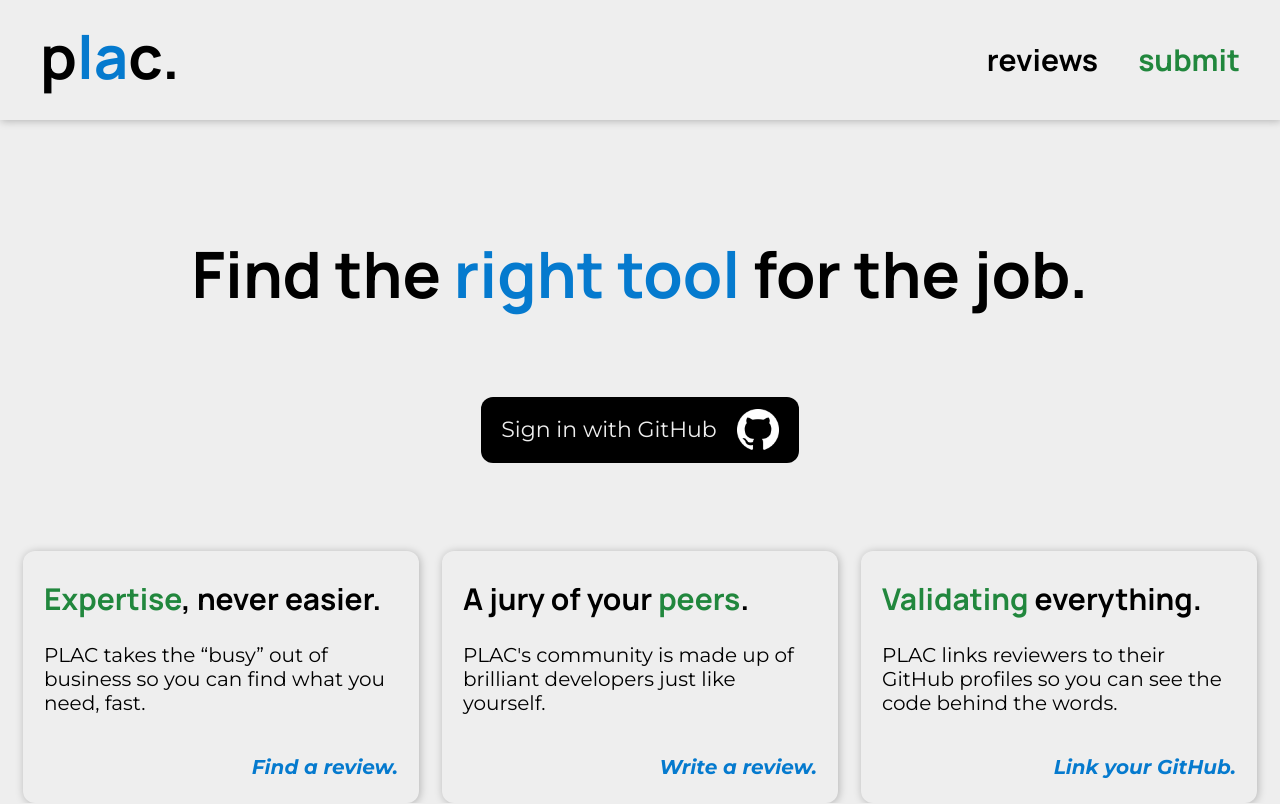
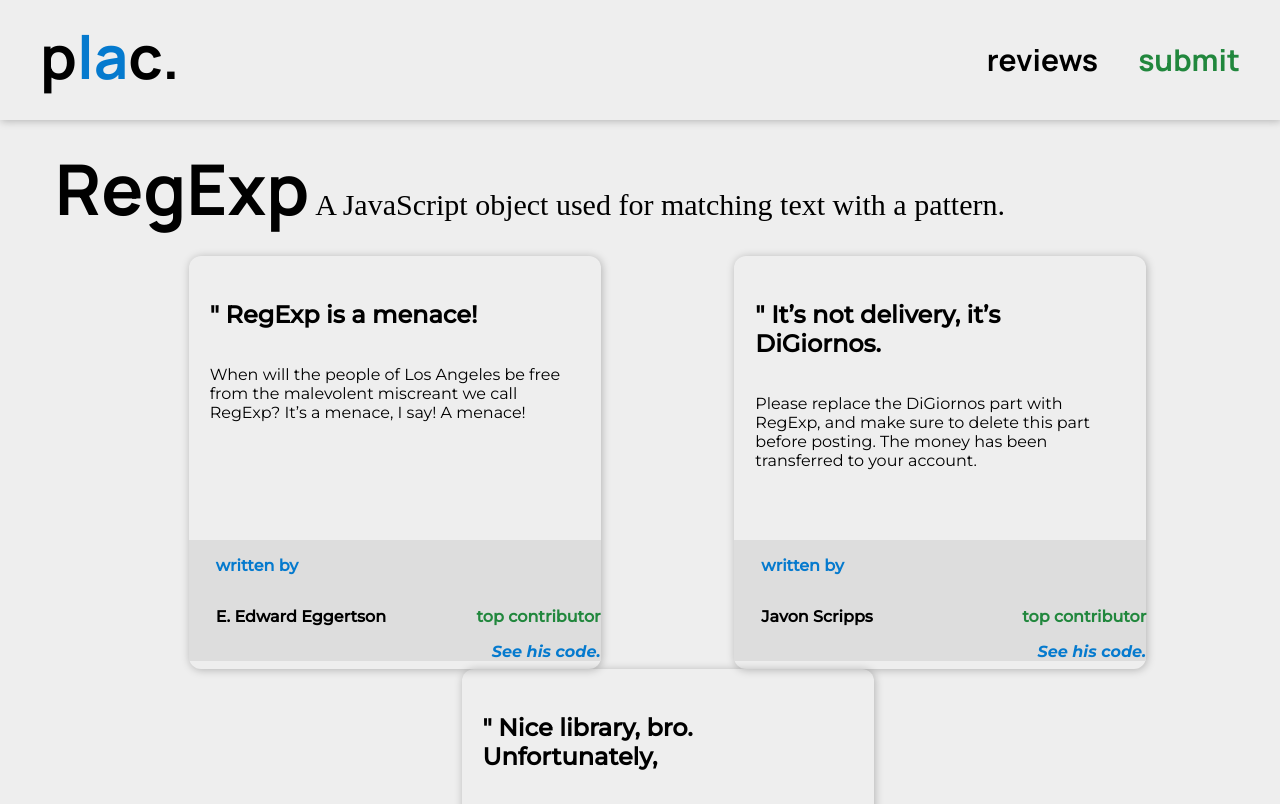
Before and after one commit to 8BitRobot/plac, a React (Create React App) app in the folder frontend/: page / in a window 1280 px wide. Shown: the top 804 px of the page. Built offline with nearby package versions, Linux system fonts and the light colour scheme.

Commit message:
Initial Design for Review Page - fix style issues.

```diff
--- a/frontend/src/Reviews/ReviewCard/ReviewCard.scss
+++ b/frontend/src/Reviews/ReviewCard/ReviewCard.scss
@@ -3,7 +3,7 @@
 .review-card-container {
     display: grid;
     grid-template-columns: 412px;
-    grid-template-rows: 300 px 113 px;
+    grid-template-rows: 284px 129px;
     grid-template-areas: "descript" "info";
     box-sizing: border-box;
     border-radius: var.$bradius;
@@ -24,12 +24,16 @@
 
     }*/
 
-    h2{
-        font-size: 32;
+    h2 {
+       // margin-top:16px;
+        //margin-left:27px;
+
+        font-size: 102;
         font: "Monteserrat";
+        color: #000000;
 
-        span{
-            font-size: 79;
+        span {
+            font-size: 100;
             font-style: bold;
 
         }
@@ -43,24 +47,27 @@
 
 .review-card-info{
     grid-area: info;
-    background-color: "#DDDDDD";
+    background-color: #DDDDDD;
     display: flex;
     flex-flow: column;
     justify-content: space-between;
-    padding: 24px 21px;
+    //padding: 24px 21px;
 
 
     p{
-        color: "#057ACE";
+        margin-top:16px;
+        margin-left:27px;
+        color: #057ACE;
         font-size: 16;
         font: "Manrope";
-        font-style: bold;
+        font-weight: 700;
     }
 
     .secondT{
         display: flex;
         flex-flow: row;
         justify-content: space-between;
+
         padding: 24px, 21px;
 
 
@@ -68,6 +75,7 @@
             p{
             font: "Manrope";
             font-size: 20;
+            color: #000000;
             font-style: bold;
             }
 
@@ -75,7 +83,7 @@
 
         .topC{
             p{
-            color: "#21873D";
+            color: #21873D;
             font-size: 14;
             font-style: bold;
             font: "Manrope";
--- a/frontend/src/Reviews/ReviewCard/index.js
+++ b/frontend/src/Reviews/ReviewCard/index.js
@@ -6,8 +6,8 @@ function ReviewCard(props) {
         <div className="review-card-container">
             <div>
                 <div className="review-card-descript">
-                <h2>{ props.h2 }</h2>
-                <p>{ props.p}</p>
+                <h2>{ props.titleText }</h2>
+                <p>{ props.secondText}</p>
                 </div>
             </div>
             <div>
--- a/frontend/src/Reviews/Reviews.scss
+++ b/frontend/src/Reviews/Reviews.scss
@@ -1,47 +1,31 @@
 @use "../_var.scss" as var;
 
-#headlines {
-  display: flex;
-  flex-flow: column;
-  align-items: center;
+.Reviews {
+  padding-left:  55px;
+  padding-top: 0px
+}
+
+#review-subject {
+  font-family: "Monteserrat", "Manrope";
 
   h1 {
-    font-size: 64px;
-    margin: 110px 0 80px;
+    font-size: 30px;
+    font-family: "Monteserrat";
+    color: #000000;
+    font-weight: 500;
 
     span {
-      @include var.text-fill(black);
+      font-size:70px;
+      font-family: 'Manrope';
+      font-weight: 700;
+      color: #000000;
     }
   }
 }
 
-#github-sign-in {
-  display: inline-block;
-  width: max-content;
-  height: 66px;
-  padding: 12px 20px;
-  box-sizing: border-box;
-  background-color: black;
-  text-decoration: none;
-  border-radius: var.$bradius;
 
-  span {
-    display: inline-block;
-    color: var.$background;
-    font-family: "Montserrat", sans-serif;
-    font-size: 22px;
-    line-height: 42px;
-    margin-right: 20px;
-    vertical-align: top;
-  }
+#review-cards {
 
-  img {
-    height: 42px;
-  }
-}
-
-#ad-cards {
-  margin-top: 88px;
   display: flex;
   flex-flow: row wrap;
   justify-content: space-evenly;
--- a/frontend/src/Reviews/index.js
+++ b/frontend/src/Reviews/index.js
@@ -1,37 +1,39 @@
 import { useEffect } from "react";
 
 
-import "./Review.scss";
+import "./Reviews.scss";
 
-import ReviewCardCard from "./ReviewCard";
+import ReviewCard from "./ReviewCard";
 
 
 
-function reviewPage() {
+function Reviews() {
   return (
-    <div className="App">
-      <div id="headlines">
-        <h1>Find the <span>right tool</span> for the job.</h1>
-        <a id="github-sign-in" href={ `https://github.com/login/oauth/authorize?scope=${scopes}&client_id=${client_id}` }>
-          <span>Sign in with GitHub</span>
-          <img src={ GithubMark } alt="Github Logo" />
-        </a>
+    <div className="Reviews">
+      <div id="review-subject">
+        <h1> <span>RegExp</span>        A JavaScript object used for matching text with a pattern.</h1>
       </div>
-      <div id="ad-cards">
-        <AdCard
-          titleText={ <><span>Expertise</span>, never easier.</> }
-          bodyText={"PLAC takes the “busy” out of business so you can find what you need, fast."}
-          linkText={ "Find a review." }
+      <div id="review-cards">
+        <ReviewCard
+          titleText={ <><span>" </span>RegExp is a menace!</> }
+          secondText={"When will the people of Los Angeles be free from the malevolent miscreant we call RegExp? It’s a menace, I say! A menace!"}
+          authorText={"E. Edward Eggertson"}
+           topC={"top contributor"}
+           link={"See his code."}
+
         />
-        <AdCard
-          titleText={ <>A jury of your <span>peers</span>.</> }
-          bodyText={"PLAC's community is made up of brilliant developers just like yourself."}
-          linkText={ "Write a review." }
+        <ReviewCard
+          titleText={ <><span>" </span>It’s not delivery, it’s DiGiornos.</> }
+          secondText={"Please replace the DiGiornos part with RegExp, and make sure to delete this part before posting. The money has been transferred to your account."}
+          authorText={"Javon Scripps"}
+           topC={"top contributor"}
+           link={"See his code."}
         />
-        <AdCard
-          titleText={ <><span>Validating</span> everything.</> }
-          bodyText={"PLAC links reviewers to their GitHub profiles so you can see the code behind the words."}
-          linkText={ "Link your GitHub." }
+        <ReviewCard
+          titleText={ <><span>" </span>Nice library, bro. Unfortunately,</> }
+          secondText={"Don’t care + didn’t ask + L + ratio.”"}
+          authorText={"David A. Smallberg"}
+           link={"See his code."}
         />
       </div>
       {/* <header className="App-header">
--- a/frontend/src/index.js
+++ b/frontend/src/index.js
@@ -7,6 +7,7 @@ import {
 import ReactDOM from "react-dom";
 import "./index.scss";
 import Homepage from "./Homepage";
+import ReviewPage from "./Reviews";
 import Header from "./shared/Header";
 import reportWebVitals from "./reportWebVitals";
 
@@ -15,7 +16,7 @@ ReactDOM.render(
     <Header />
     <BrowserRouter>
       <Routes>
-        <Route path="/" element={ <Homepage /> } />
+        <Route path="/" element={ <ReviewPage /> } />
       </Routes>
     </BrowserRouter>
   </React.StrictMode>,
```
